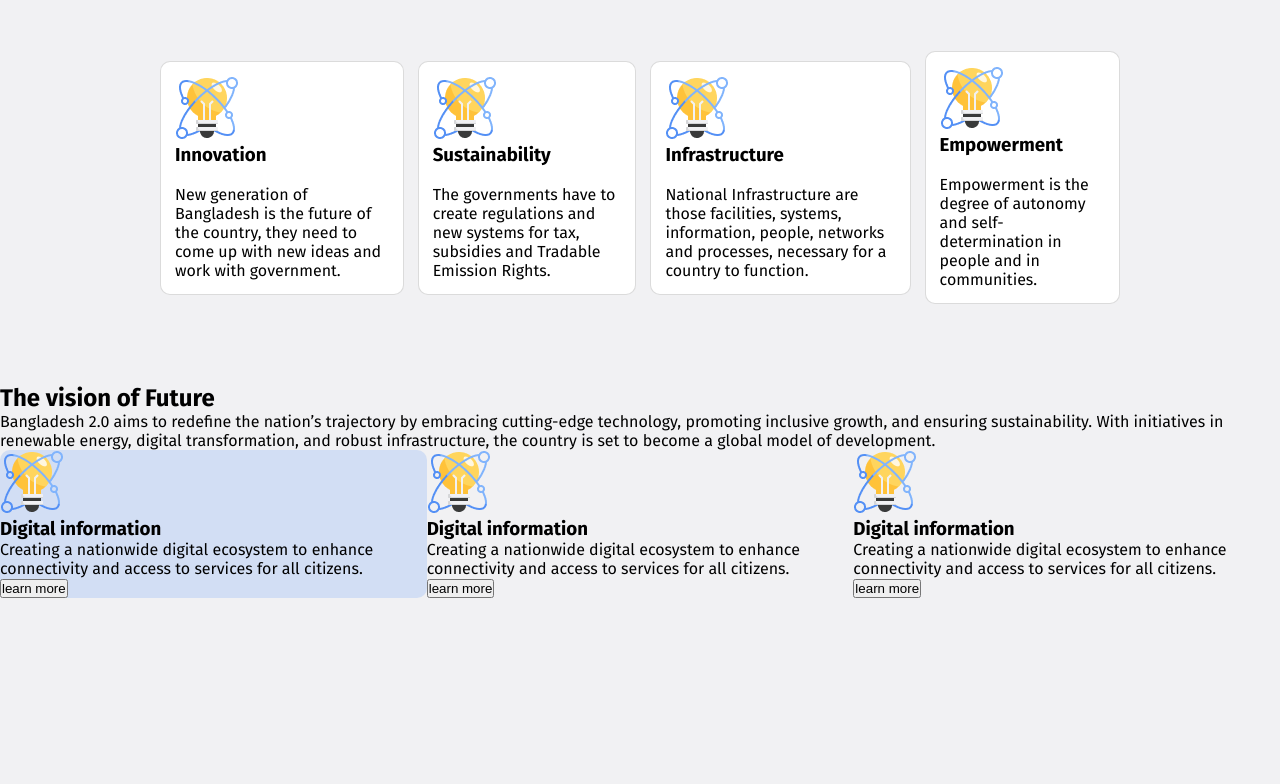
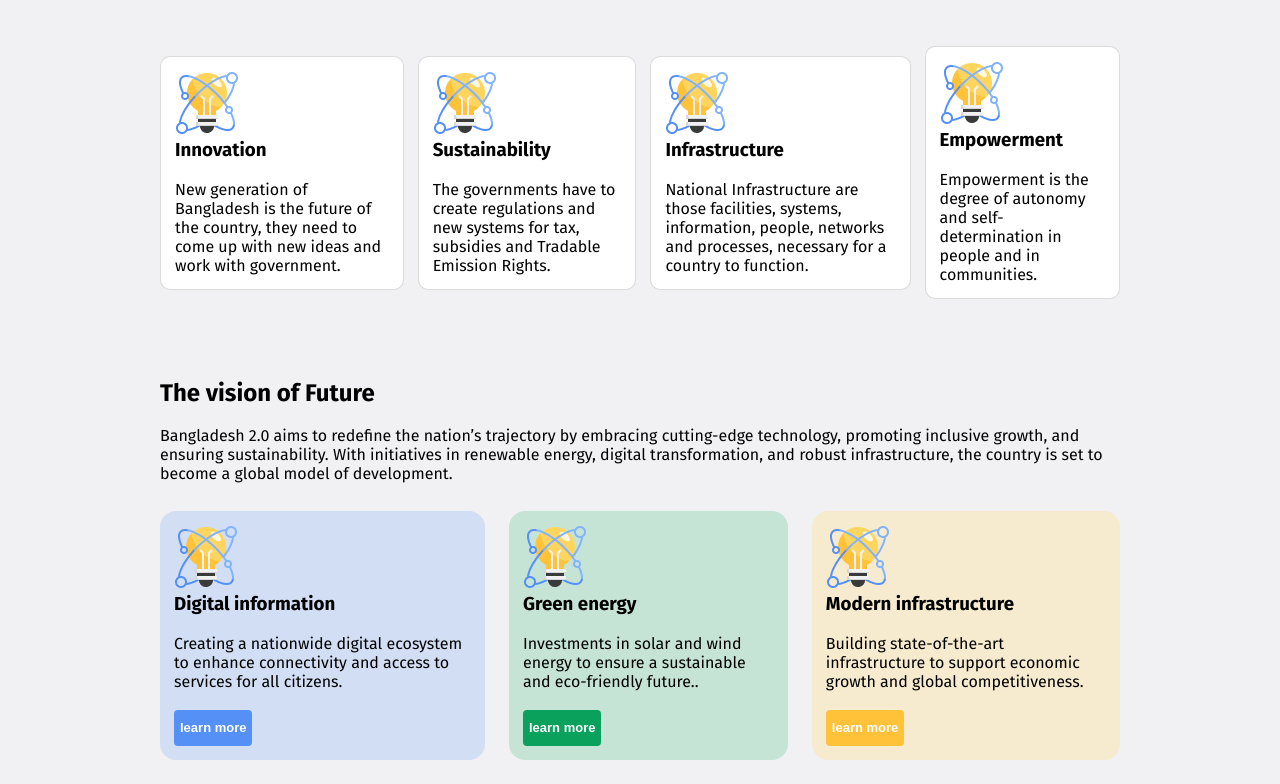
Before and after one commit to leo-spider/Assignment-1-B11, a plain HTML site: page B11-assignment 1/index.html in a window 1280 px wide. Shown: the part 1048-1832 px from the top of the page. Before the commit the page ends 1646 px from the top, so only its background shows below. Drawn offline with Linux system fonts and the light colour scheme.

Commit message:
completed vision section

```diff
--- a/B11-assignment 1/index.html
+++ b/B11-assignment 1/index.html
@@ -48,29 +48,32 @@
         </div>
     </Section>
 
-    <Section class="the vision of future">
-        <h1>The vision of Future</h1>
+    <Section class="the-vision-of-future">
+        <h1>The vision of Future</h1><br>
         <p>Bangladesh 2.0 aims to redefine the nation’s trajectory by embracing cutting-edge technology, promoting
             inclusive growth, and ensuring sustainability. With initiatives in renewable energy, digital transformation,
             and robust infrastructure, the country is set to become a global model of development.</p>
-        <div id="vision">
+        <div class="vision-box">
             <div class="vision-1">
-            <img src="../assets/card-icon.png" alt="">
-            <h3>Digital information</h3>
+            <img src="../assets/card-icon.png" alt=""><br>
+            <h3>Digital information</h3><br>
             <p>Creating a nationwide digital ecosystem to enhance connectivity and access to services for all citizens.</p>
-            <button class="learn-mr">learn more</button>
+            <br>
+            <button class="learn-mr-1">learn more</button>
             </div>
             <div class="vision-2">
-                <img src="../assets/card-icon.png" alt="">
-                <h3>Digital information</h3>
-                <p>Creating a nationwide digital ecosystem to enhance connectivity and access to services for all citizens.</p>
-                <button class="learn-mr">learn more</button>
+                <img src="../assets/card-icon.png" alt=""><br>
+                <h3>Green energy</h3><br>
+                <p>Investments in solar and wind energy to ensure a sustainable and eco-friendly future..</p>
+                <br>
+                <button class="learn-mr-2">learn more</button>
             </div>
             <div class="vision-3">
-                <img src="../assets/card-icon.png" alt="">
-                <h3>Digital information</h3>
-                <p>Creating a nationwide digital ecosystem to enhance connectivity and access to services for all citizens.</p>
-                <button class="learn-mr">learn more</button>
+                <img src="../assets/card-icon.png" alt=""><br>
+                <h3>Modern infrastructure</h3><br>
+                <p>Building state-of-the-art infrastructure to support economic growth and global competitiveness.</p>
+                <br>
+                <button class="learn-mr-3">learn more</button>
             </div>
         </div>
 
--- a/styles/style.css
+++ b/styles/style.css
@@ -30,7 +30,7 @@ body {
     width: 116px;
     height: 52px;
     padding: 15px 30px;
-    font-size: 18px;
+    font-size: 16px;
     font-weight: 600;
     color: #006A50;
     border: 1px solid #006A50;
@@ -109,13 +109,62 @@ body {
     border-radius: 10px;
     padding: 14px;
 }
-#vision{
+
+.the-vision-of-future{
+    margin: 50px 160px 24px 160px;
+}
+.vision-box{
     display: flex;
-    justify-content: space-between;
+    justify-content: space-around;
     align-items: center;
+    gap: 24px;
+    margin-top: 28px;
 }
 .vision-1{
-    box-sizing: border-box;
-    border-radius: 10px;
-    background: rgba(84, 144, 245, 0.2);
+    border-radius: 16px;
+    background: #5490F533;
+    padding: 14px;
 }
+.vision-2{
+    border-radius: 16px;
+    background: #C6E4D6;
+    padding: 14px;
+}
+.vision-3{
+    border-radius: 16px;
+    background: #F7EBCF;
+    padding: 14px;
+}
+.learn-mr-1{
+    font-size: 13px;
+    font-weight: 600;
+    line-height: 24px;
+    text-align: left;
+    border-radius: 4px;
+    background: #5490F5;
+    border: none;
+    padding: 6px;
+    color: #FFFFFF;
+}
+.learn-mr-2{
+    font-size: 13px;
+    font-weight: 600;
+    line-height: 24px;
+    text-align: left;
+    border-radius: 4px;
+    background: #09A15C;
+    border: none;
+    padding: 6px;
+    color: #FFFFFF;
+}
+.learn-mr-3{
+    font-size: 13px;
+    font-weight: 600;
+    line-height: 24px;
+    text-align: left;
+    border-radius: 4px;
+    background: #FFC239;
+    border: none;
+    padding: 6px;
+    color: #FFFFFF;
+}
```
